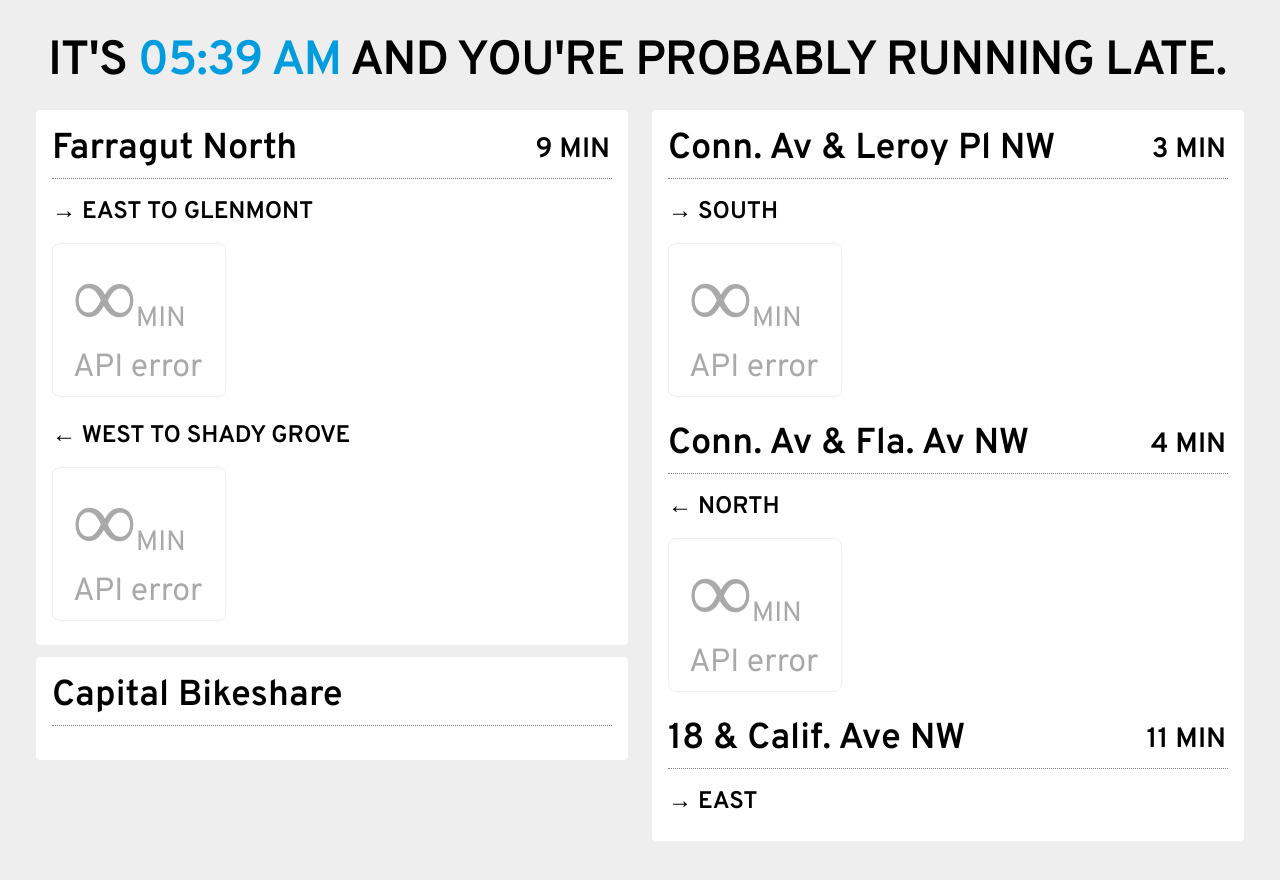
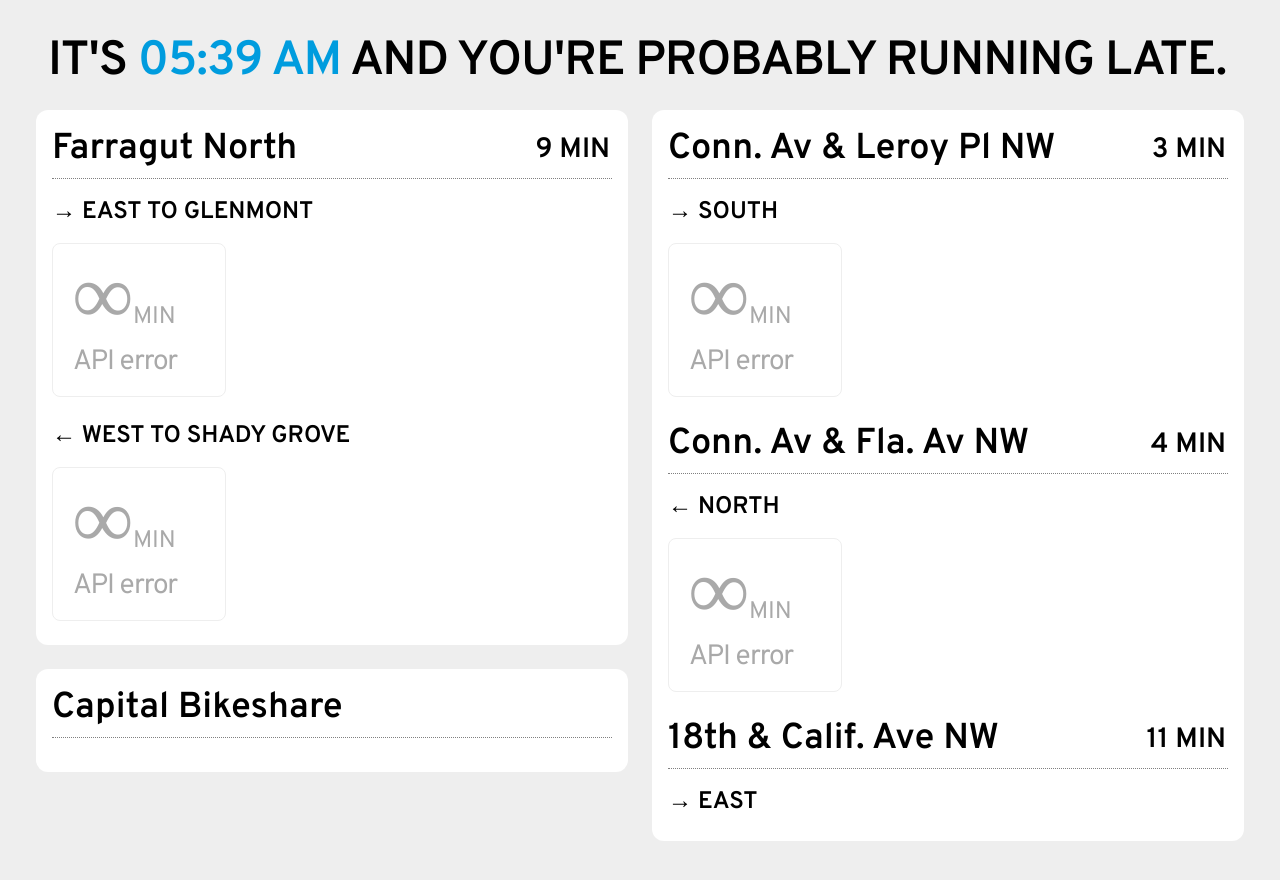
Before and after one commit to iamdanzhao/iamdanzhao.github.io, a Jekyll site: the page trains/index.html, which Jekyll copies as it is, in a window 1280 px wide. Shown: the top 880 px of the page. Built offline with Jekyll 4.4.1, drawn with Linux system fonts in a browser that asks for light colours; nearby versions of some CDN libraries.

Commit message:
Update index.html

```diff
--- a/trains/index.html
+++ b/trains/index.html
@@ -39,7 +39,8 @@
         .transit-unit {
             background-color: white;
             margin: 12px;
-            border-radius: 4px;
+            margin-bottom: 24px;
+            border-radius: 12px;
             padding: 16px;
         }
 
@@ -127,7 +128,7 @@
             padding: 16px 20px;
             margin: 8px;
             border-radius: 8px;
-            height: 120px;
+            height: 116px;
             width: calc(33.3% - 54px);
         }
 
@@ -148,18 +149,19 @@
         }
 
         .train-node-time {
-            font-size: 550%;
+            font-size: 525%;
             font-weight: bold;
             line-height: 100%;
         }
 
         .train-node-label {
             text-transform: uppercase;
-            font-size: 175%;
+            font-size: 150%;
         }
 
         .train-node-dest {
-            font-size: 200%;
+            font-size: 175%;
+            letter-spacing: -1px;
             display: block;
         }
 
@@ -185,7 +187,7 @@
             }
 
             .train-node, .train-node.line-empty {
-                height: 144px;
+                height: 132px;
             }
         }
 
@@ -244,7 +246,7 @@
                 <div class="train-node-wrapper" id="conn-northbound">
                 </div>
                 <div class="section-header">
-                    <h2>18 & Calif. Ave NW</h2>
+                    <h2>18th & Calif. Ave NW</h2>
                     <span class="section-header-times">
                         <!-- <img src="https://cdn-icons-png.flaticon.com/512/499/499693.png"> -->
                         <span>11 min</span>
```
